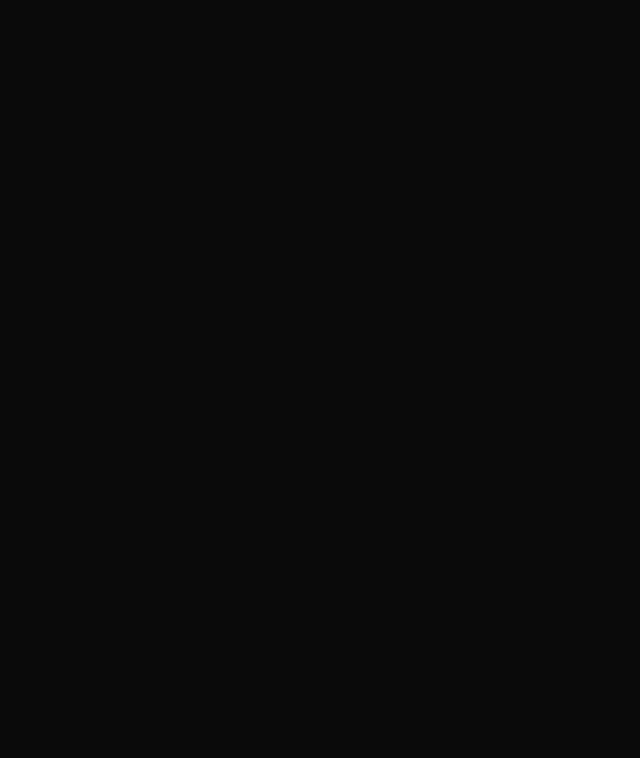
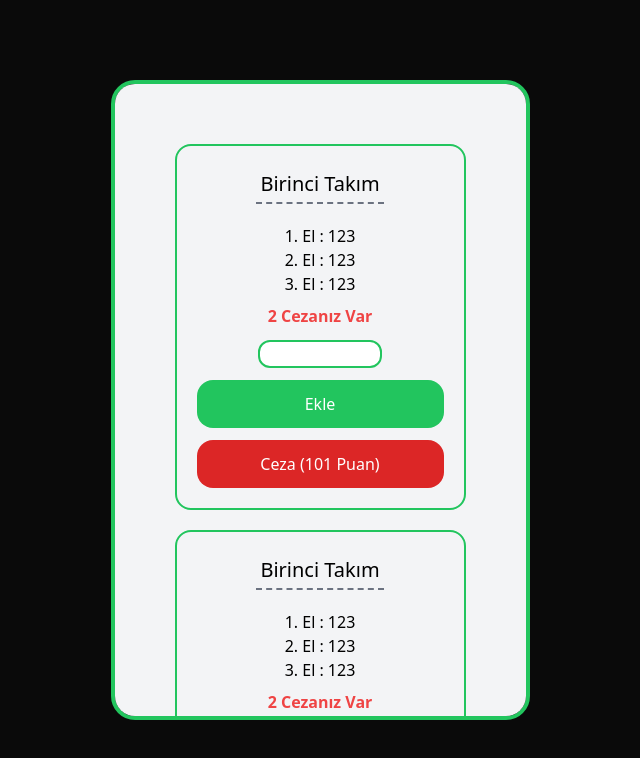
Before and after one commit to sinandmr/score-recorder, a React (Create React App) app: page /score in a window 1280 px wide. Before the commit this address had no page. Shown: the top 758 px of the page, without its empty margins (320-960 px from the left). Built offline with nearby package versions, Linux system fonts and the light colour scheme.

Commit message:
"score" component completed and other component updated

```diff
--- a/src/pages/Main/Main.js
+++ b/src/pages/Main/Main.js
@@ -4,7 +4,7 @@ import games from 'constants/games';
 
 const Main = () => {
   return (
-    <Page styles={'overflow-scroll'}>
+    <Page styles={'overflow-scroll md:w-1/5'}>
       <p className={'text-black text-3xl'}>Oyununu Seç</p>
       <div className={'w-full flex flex-col items-center gap-5'}>
         {
--- /dev/null
+++ b/src/pages/Score/Score.js
@@ -0,0 +1,48 @@
+import Page from 'components/Page';
+import Input from 'components/Input';
+import Button from 'components/Button';
+
+const Score = () => {
+  return (
+    <Page styles={'p-0 pb-5 md:w-2/5 md:h-2/3 sm:h-4/5 overflow-scroll space-y-4'}>
+      <div className={'p-5 flex-wrap flex md:flex-row sm:flex-col gap-5 justify-center'}>
+        {/* Score #1 */}
+        <div
+          className={'gap-3 border-2 border-secondary flex justify-center items-center flex-col rounded-2xl overflow-hidden p-5'}>
+          <p className={'text-xl border-dashed border-b-2 border-gray-500 p-1 mb-2'}>Birinci Takım</p>
+          <div>
+            <p>1. El : 123</p>
+            <p>2. El : 123</p>
+            <p>3. El : 123</p>
+            <p className={'text-red-500 font-bold mt-2'}>2 Cezanız Var</p>
+          </div>
+          <Input type={'number'} styles={'w-2/4'}/>
+          <Button styles={'md:w-2/4 sm:w-full bg-secondary text-main'}>Ekle</Button>
+          <Button styles={'md:w-2/4 sm:w-full overflow-hidden bg-red-600 hover:bg-red-600 text-red-900'}>Ceza (101
+            Puan)</Button>
+        </div>
+        {/* Score #1 */}
+        <div
+          className={'gap-3 border-2 border-secondary flex justify-center items-center flex-col rounded-2xl overflow-hidden p-5'}>
+          <p className={'text-xl border-dashed border-b-2 border-gray-500 p-1 mb-2'}>Birinci Takım</p>
+          <div>
+            <p>1. El : 123</p>
+            <p>2. El : 123</p>
+            <p>3. El : 123</p>
+            <p className={'text-red-500 font-bold mt-2'}>2 Cezanız Var</p>
+          </div>
+          <Input type={'number'} styles={'w-2/4'}/>
+          <Button styles={'md:w-2/4 sm:w-full bg-secondary text-main'}>Ekle</Button>
+          <Button styles={'md:w-2/4 sm:w-full overflow-hidden bg-red-600 hover:bg-red-600 text-red-900'}>Ceza (101
+            Puan)</Button>
+        </div>
+
+      </div>
+      <p className={'font-bold text-2xl text-red-500'}>4 El Kaldı</p>
+      <Button styles={'md:w-2/5 sm:w-4/5 min-h-[3rem] bg-secondary text-main'}>Kazananı Gör</Button>
+      <Button styles={'md:w-2/5 sm:w-4/5 min-h-[3rem] bg-secondary text-main'}>Önde Olanı Gör</Button>
+      <Button styles={'md:w-2/5 sm:w-4/5 min-h-[3rem] bg-secondary text-main'}>Yeni Oyuna Başla</Button>
+    </Page>
+  )
+}
+export default Score;
--- /dev/null
+++ b/src/pages/Score/index.js
@@ -0,0 +1 @@
+export { default } from './Score';
--- a/src/pages/Team/Team.js
+++ b/src/pages/Team/Team.js
@@ -4,8 +4,10 @@ import Input from 'components/Input';
 
 const Team = () => {
   return (
-    <Page styles={'overflow-scroll'}>
-      <p className={'text-main text-3xl'}>Takımlarını Seç</p>
+    <Page styles={'overflow-scroll md:w-2/5'}>
+      <p className={'text-main text-3xl font-bold'}>Takımlarını Seç</p>
+      <p className={'text-main text-3xl font-bold'}>Kaç Takım Olduğunu Yaz</p>
+      <Input type={'number'} placeholder={'Takım Sayısı'} styles={'text-center'}/>
       <div className={'flex md:flex-row sm:flex-col gap-4 flex-wrap justify-center'}>
         <div
           className={' text-center border-solid border-2 border-secondary rounded-2xl p-3 space-y-4'}>
@@ -24,9 +26,9 @@ const Team = () => {
       </div>
       <div className={'space-y-4'}>
         <p className={'text-main text-2xl'}>Oyun Sayısı</p>
-        <Input styles={''} placeholder={'11'} type={'number'}/>
+        <Input placeholder={'11 El'} type={'number'}/>
       </div>
-      <Button to={'/game'}>Oluştur</Button>
+      <Button to={'/score'}>İlerle</Button>
     </Page>
   )
 }
--- a/src/routes/index.js
+++ b/src/routes/index.js
@@ -9,6 +9,7 @@ const Loadable = Component => props => (
 
 const Main = Loadable(lazy(() => import('pages/Main')));
 const Team = Loadable(lazy(() => import('pages/Team')));
+const Score = Loadable(lazy(() => import('pages/Score')));
 
 const Router = () => useRoutes([
   {
@@ -18,6 +19,10 @@ const Router = () => useRoutes([
   {
     path: '/team',
     element: <Team/>
+  },
+  {
+    path: '/score',
+    element: <Score/>
   }
 ]);
 
```
